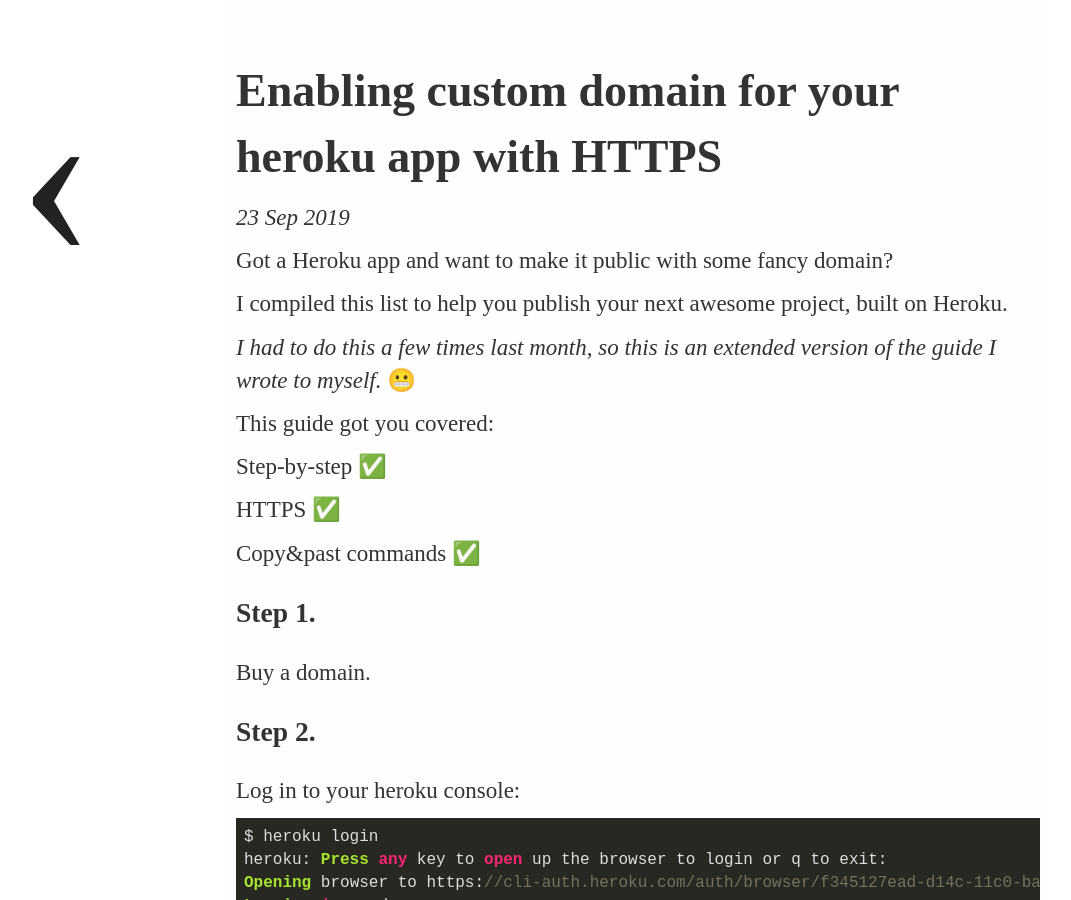
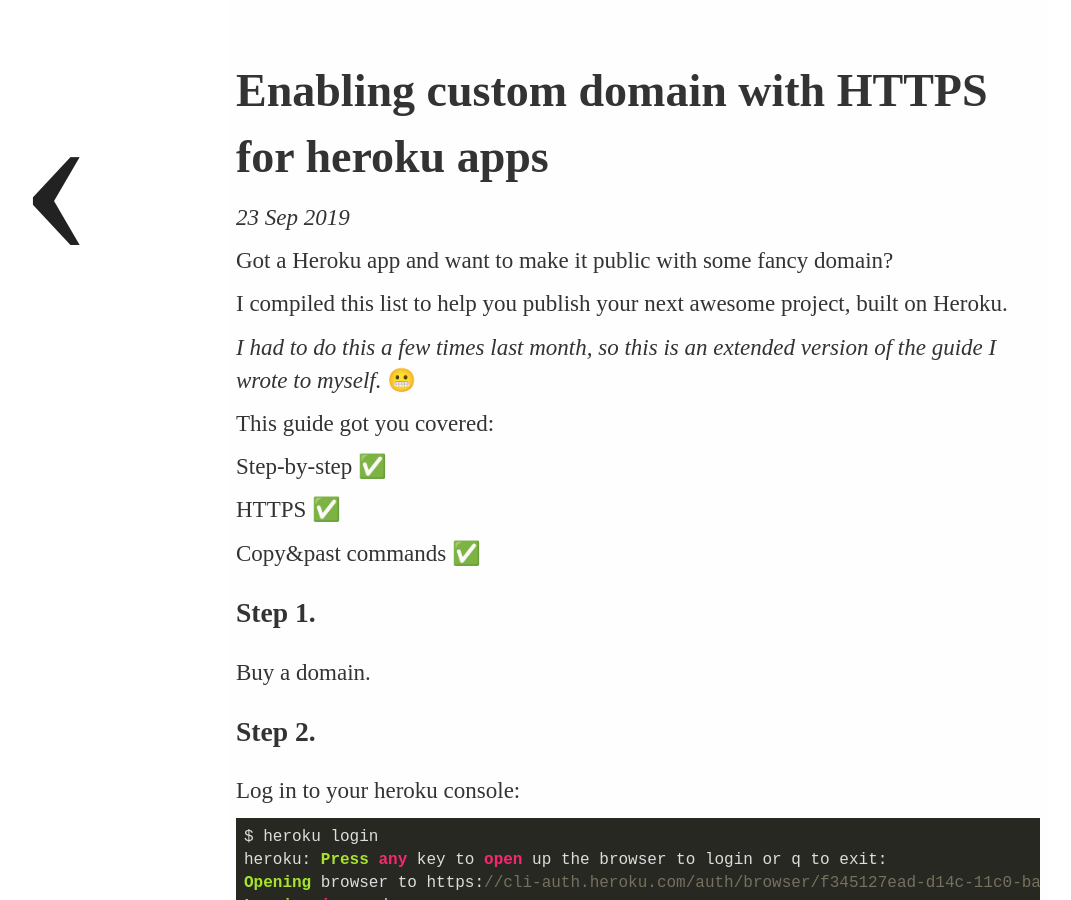
Before and after one commit to akoskm/akoskm.github.io, a Jekyll site: the page built from _posts/2019-09-23-heroku-custom-domain-ssl-certificate.md, in a window 1280 px wide and 900 px high. Shown: the whole window, without its empty margins (2-1073 px from the left). Built offline with Jekyll 4.4.1, drawn with Linux system fonts in a browser that asks for light colours; nearby versions of some CDN libraries; some web fonts are replaced; comment, search, counter and statistics services are not loaded.

Commit message:
update title

```diff
--- a/_posts/2019-09-23-heroku-custom-domain-ssl-certificate.md
+++ b/_posts/2019-09-23-heroku-custom-domain-ssl-certificate.md
@@ -1,5 +1,5 @@
 ---
-title: Enabling custom domain for your heroku app with HTTPS
+title: Enabling custom domain with HTTPS for heroku apps
 layout: post
 type: post
 date: 2019-09-23 00:00:01
```
